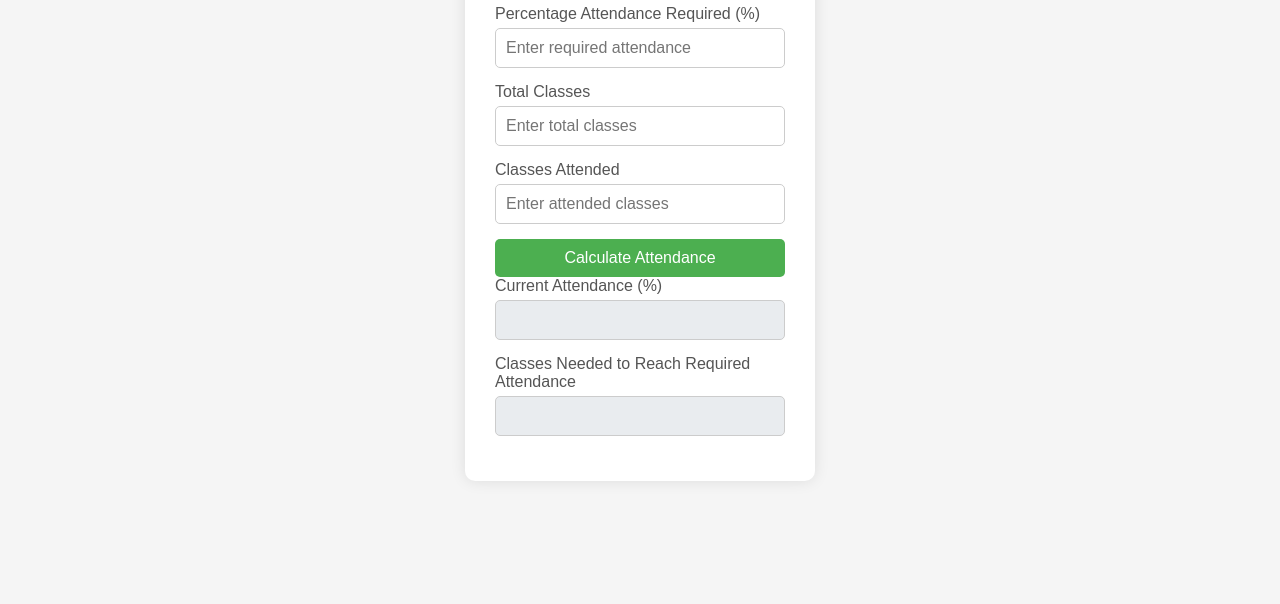
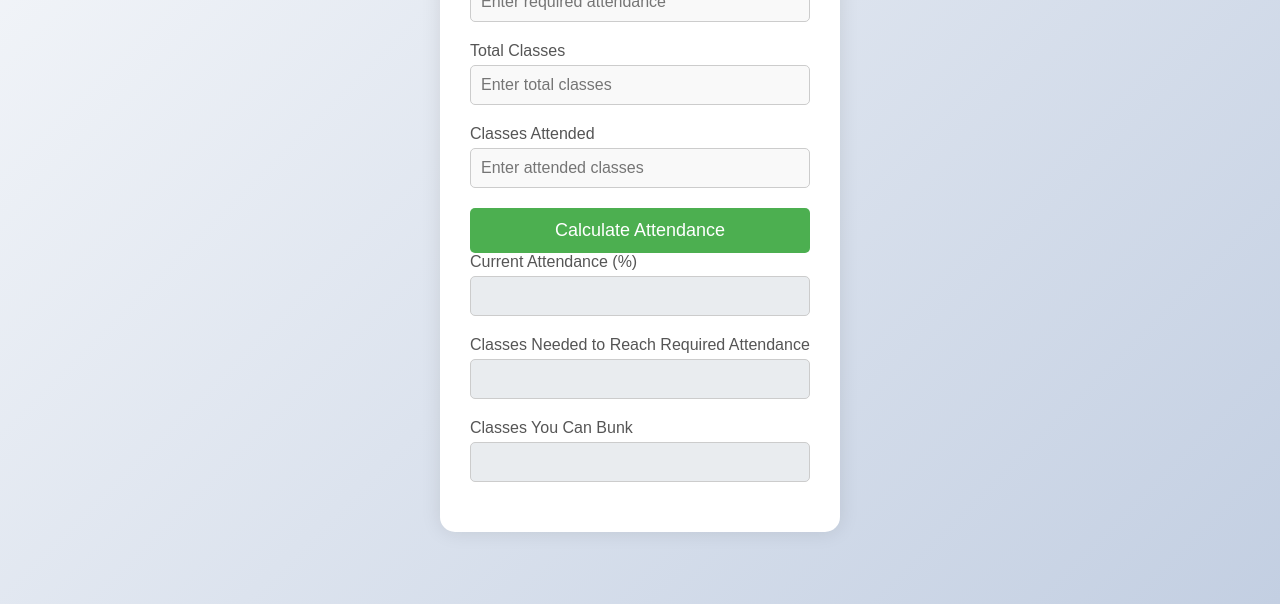
Before and after one commit to Adrish01/Attendance-Calculator, a plain HTML site: page index.html in a window 1280 px wide. Shown: the part 196-800 px from the top of the page. Drawn offline with Linux system fonts and the light colour scheme.

Commit message:
Add files via upload

```diff
--- a/index.html
+++ b/index.html
@@ -35,6 +35,11 @@
             <label for="neededClasses">Classes Needed to Reach Required Attendance</label>
             <input type="text" id="neededClasses" readonly>
         </div>
+
+        <div class="output-field">
+            <label for="bunkableClasses">Classes You Can Bunk</label>
+            <input type="text" id="bunkableClasses" readonly>
+        </div>
     </div>
 
     <script src="script.js"></script>
--- a/script.js
+++ b/script.js
@@ -20,4 +20,13 @@ document.getElementById('calculateBtn').addEventListener('click', function() {
     }
 
     document.getElementById('neededClasses').value = neededClasses > 0 ? Math.ceil(neededClasses) + ' more classes' : 'None';
+
+    // Calculate how many classes the student can bunk
+    let maxBunkableClasses = attendedClasses - (requiredAttendance * totalClasses / 100);
+
+    if (maxBunkableClasses < 0) {
+        maxBunkableClasses = 0;  // Cannot bunk any classes
+    }
+
+    document.getElementById('bunkableClasses').value = maxBunkableClasses > 0 ? Math.floor(maxBunkableClasses) + ' classes' : 'None';
 });
--- a/style.css
+++ b/style.css
@@ -6,7 +6,7 @@
 
 body {
     font-family: Arial, sans-serif;
-    background-color: #f5f5f5;
+    background: linear-gradient(135deg, #f5f7fa, #c3cfe2);
     display: flex;
     justify-content: center;
     align-items: center;
@@ -16,20 +16,20 @@ body {
 .container {
     background-color: #fff;
     padding: 30px;
-    border-radius: 10px;
-    box-shadow: 0px 0px 15px rgba(0, 0, 0, 0.1);
-    width: 350px;
+    border-radius: 15px;
+    box-shadow: 0px 0px 20px rgba(0, 0, 0, 0.1);
+    width: 400px;
     text-align: center;
 }
 
 h1 {
-    font-size: 24px;
+    font-size: 28px;
     margin-bottom: 20px;
     color: #333;
 }
 
 .input-field, .output-field {
-    margin-bottom: 15px;
+    margin-bottom: 20px;
     text-align: left;
 }
 
@@ -45,6 +45,7 @@ input[type="number"], input[type="text"] {
     border: 1px solid #ccc;
     border-radius: 5px;
     font-size: 16px;
+    background-color: #f9f9f9;
 }
 
 input[readonly] {
@@ -53,12 +54,12 @@ input[readonly] {
 
 button {
     width: 100%;
-    padding: 10px;
+    padding: 12px;
     background-color: #4caf50;
     color: #fff;
     border: none;
     border-radius: 5px;
-    font-size: 16px;
+    font-size: 18px;
     cursor: pointer;
     transition: background-color 0.3s ease;
 }
```
